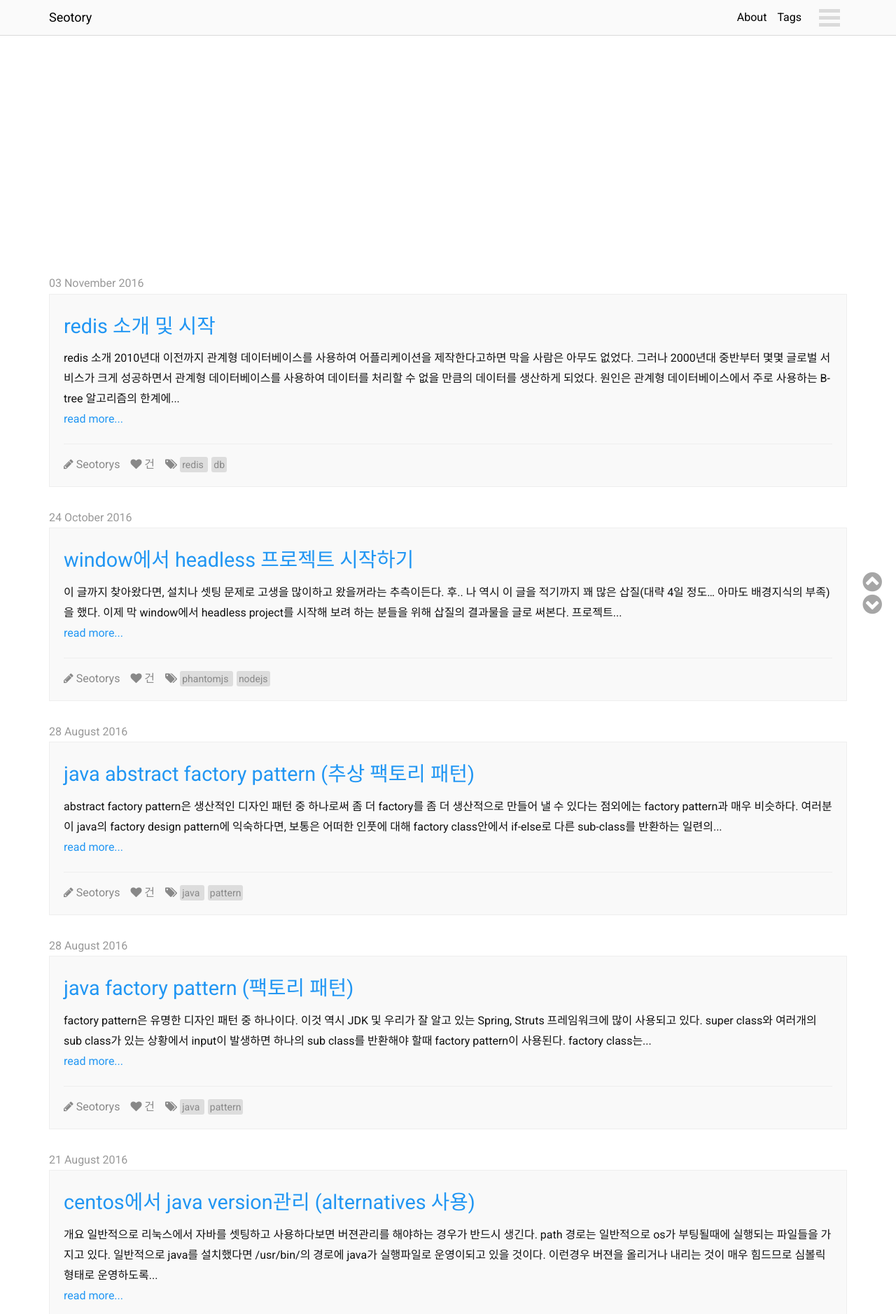
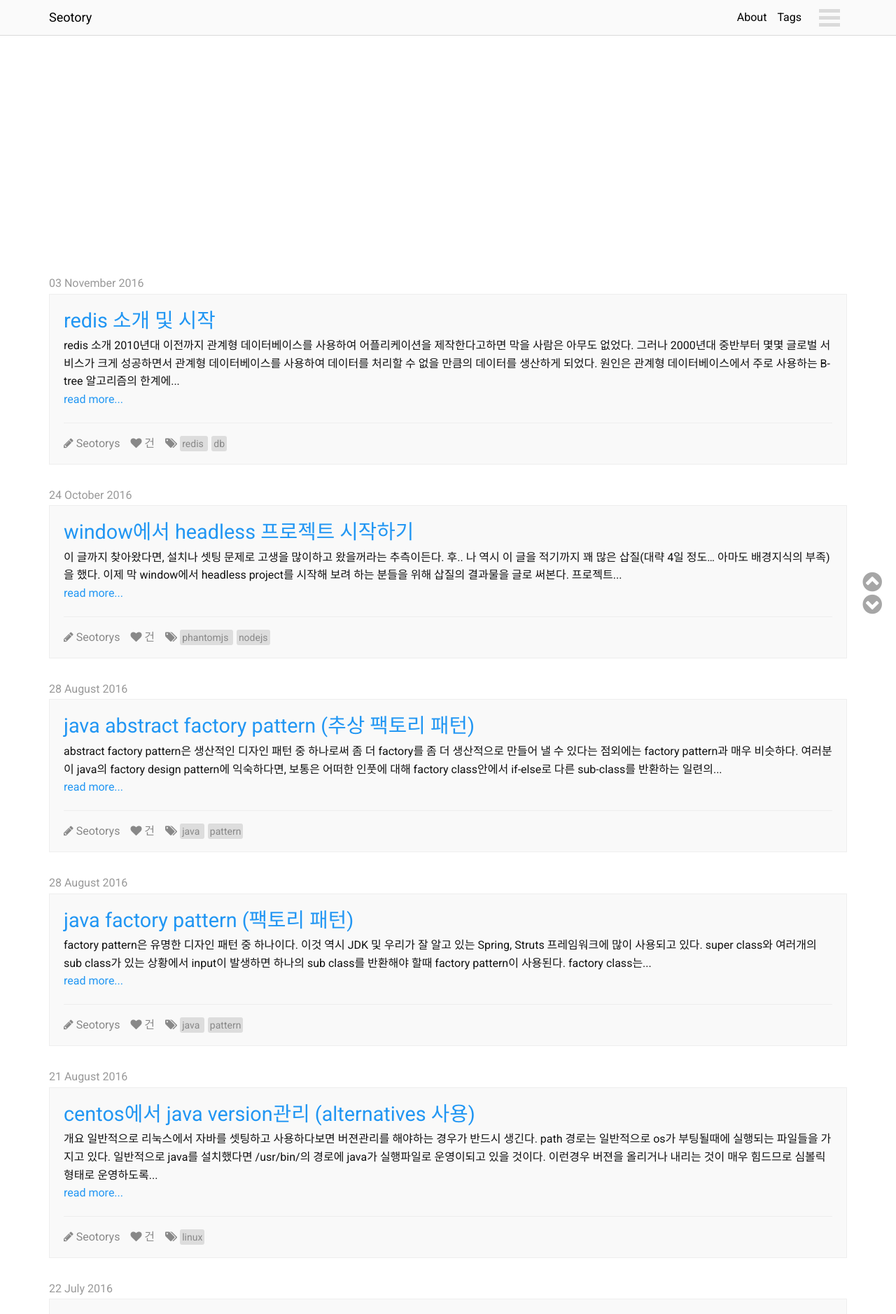
Before and after one commit to seotory/seotory.github.io, a Jekyll site: the page built from index.html, in a window 1280 px wide. Shown: the top 1878 px of the page at 70% size. Built offline with Jekyll 4.4.1, drawn with Linux system fonts in a browser that asks for light colours; nearby versions of some CDN libraries; the list of posts is cut into pages by our own code; comment, search, counter and statistics services are not loaded.

Commit message:
error fix

```diff
--- a/_sass/_layout.scss
+++ b/_sass/_layout.scss
@@ -156,26 +156,30 @@ article {
   }
 
   &-header {
+    a h2 {
+      line-height: 120%;
+    }
   }
 
   &-body {
-
+    line-height: 160%;
   }
 
   &-footer {
     margin-top: 20px;
     padding-top: 15px;
     border-top: 1px solid #eee;
-
+    display: flex;
     color: #888;
 
     ul {
-      height: 30px;
       padding: 0px;
       margin: 0px;
       list-style: none;
+      display: inline-block;
 
       li {
+        line-height: 28px;
         margin-right: 15px;
         float: left;
 
```
